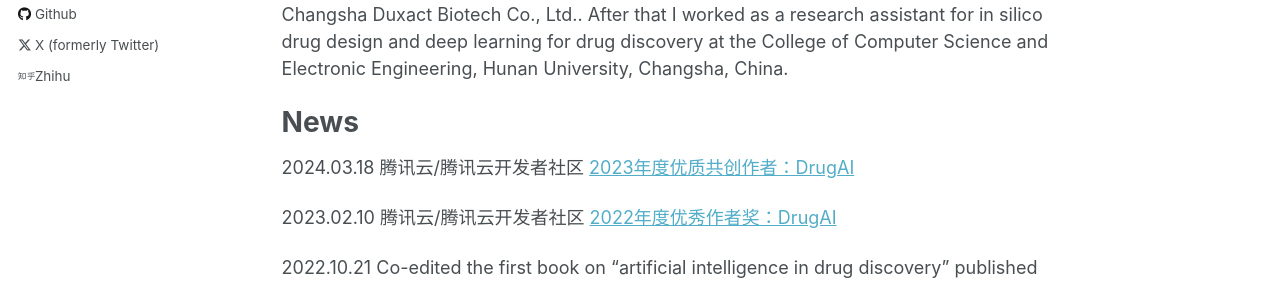
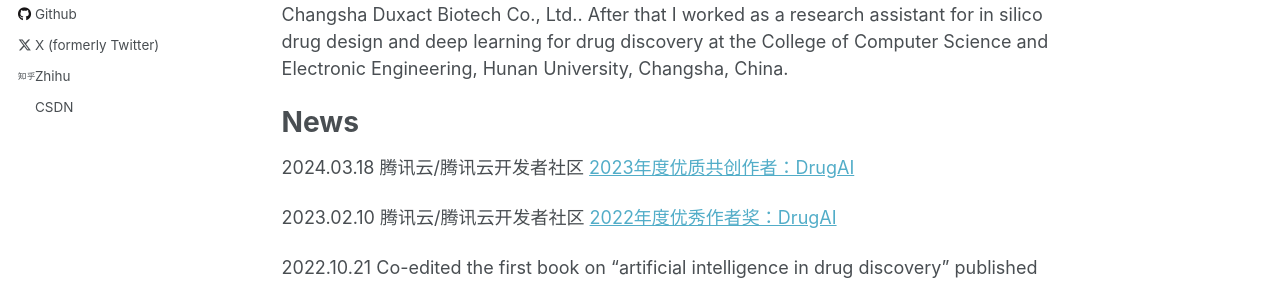
Before and after one commit to Jianmin2drugai/Jianmin2drugai.github.io, a Jekyll site: the page built from _pages/about.md, in a window 1280 px wide. Shown: the part 541-824 px from the top of the page. Built offline with Jekyll 4.4.1, drawn with Linux system fonts in a browser that asks for light colours; some web fonts are replaced.

Commit message:
Update author-profile.html

```diff
--- a/_includes/author-profile.html
+++ b/_includes/author-profile.html
@@ -153,6 +153,9 @@
       {% if author.zhihu %}
       <li><a href="{{ author.zhihu }}"><i class="fab fa-fw fa-zhihu icon-pad-right" aria-hidden="true"></i>Zhihu</a></li>
       {% endif %}
+      {% if author.csdn %}
+      <li><a href="{{ author.csdn }}"><i class="fab fa-fw fa-csdn icon-pad-right" aria-hidden="true"></i>CSDN</a></li>
+      {% endif %}
     </ul>
   </div>
 </div>
```
